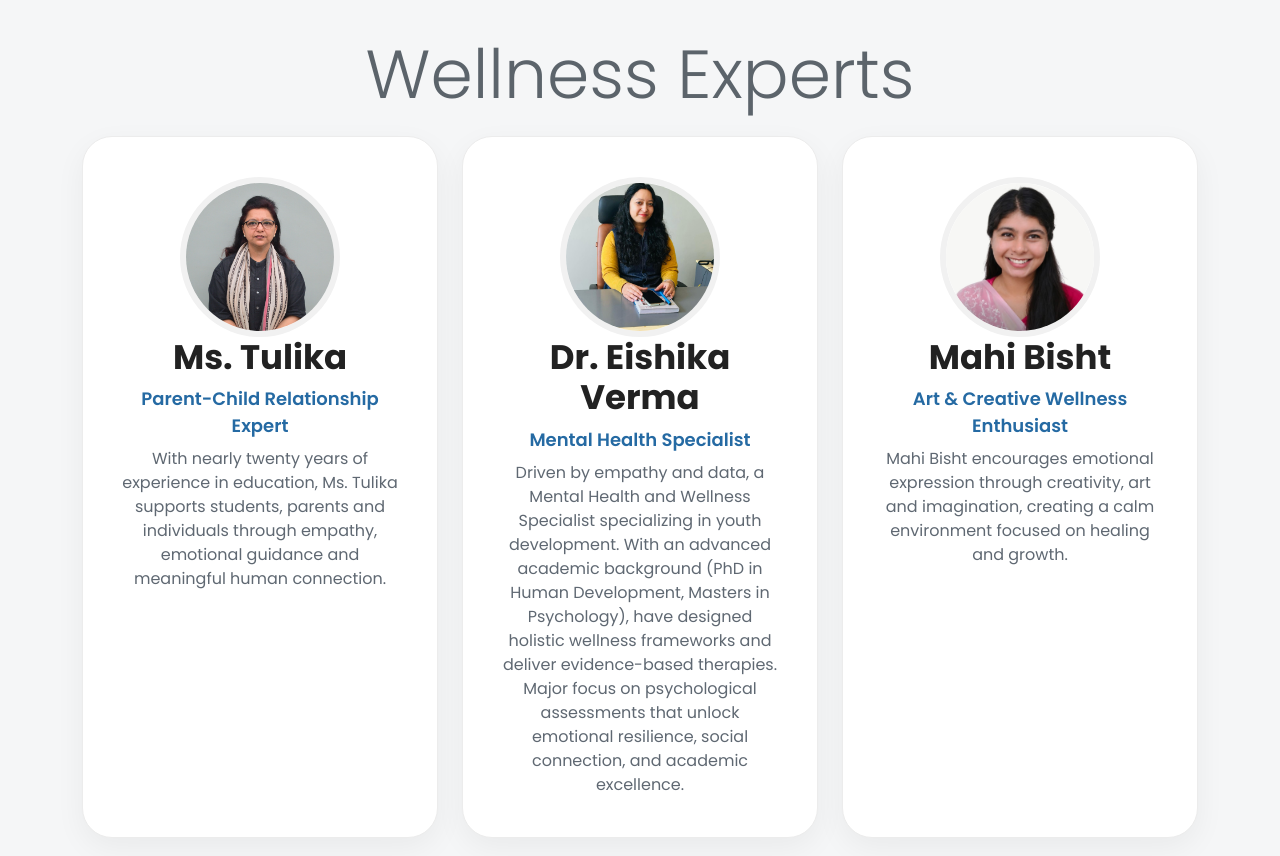
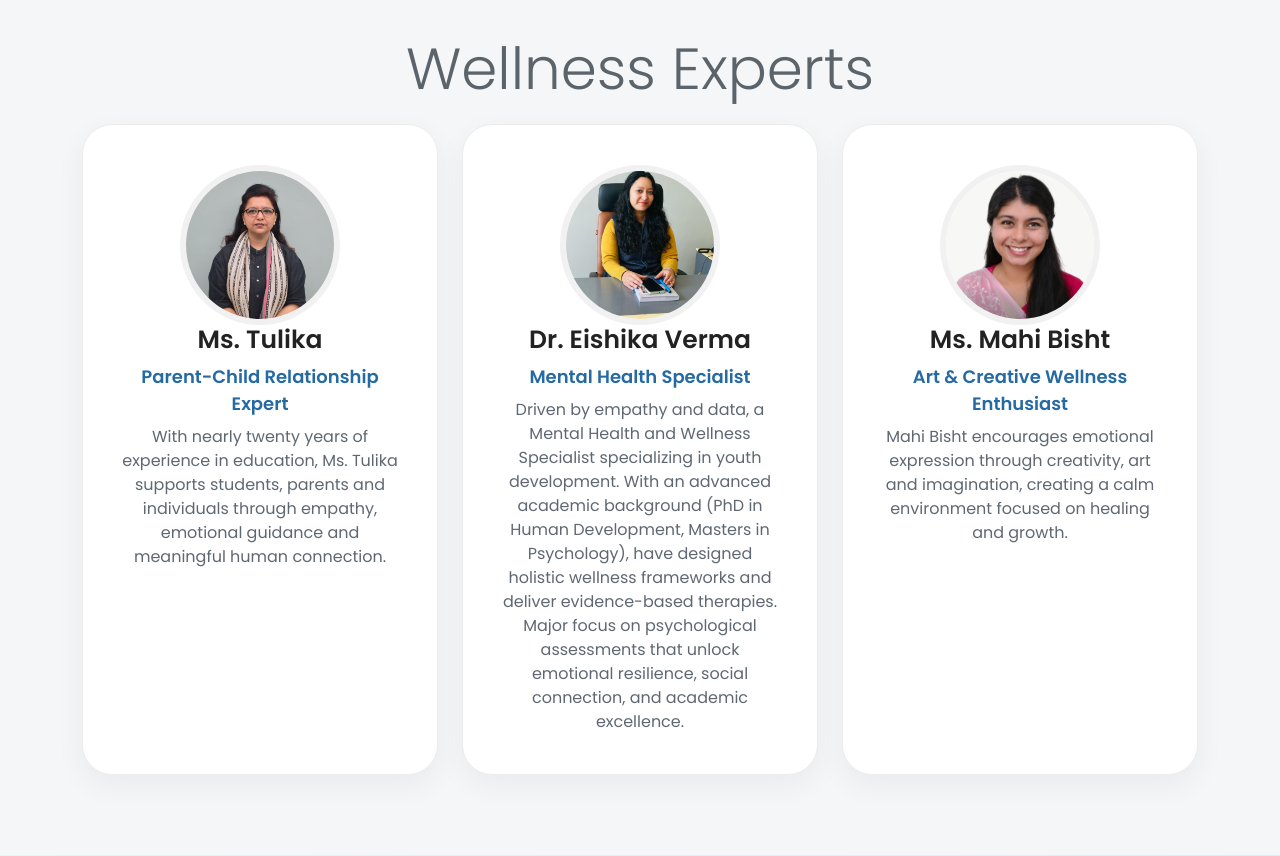
Before and after one commit to neemkaroli12/saarthinavigatinglife, a Django app: page /about/ in a window 1280 px wide. Shown: the part 76-932 px from the top of the page. Run offline with Django 5.2, Linux system fonts and the light colour scheme.

Commit message:
about.html

```diff
--- a/services/templates/about.html
+++ b/services/templates/about.html
@@ -22,8 +22,8 @@ body{
 }
 
 .team-title{
-    font-size:68px;
-    font-weight:300;
+    font-size:58px;
+    font-weight:200;
     color:#5c646b;
     text-align:center;
     margin-bottom:20px;
@@ -68,8 +68,8 @@ body{
 /* ========================= */
 
 .team-content h3{
-    font-size:34px;
-    font-weight:700;
+    font-size:25px;
+    font-weight:600;
     color:#222;
     text-align:center;
 
@@ -215,7 +215,7 @@ body{
                     <div class="team-content">
 
                         <h3>
-                            Mahi Bisht
+                           Ms. Mahi Bisht
                         </h3>
 
                         <div class="team-role">
```
